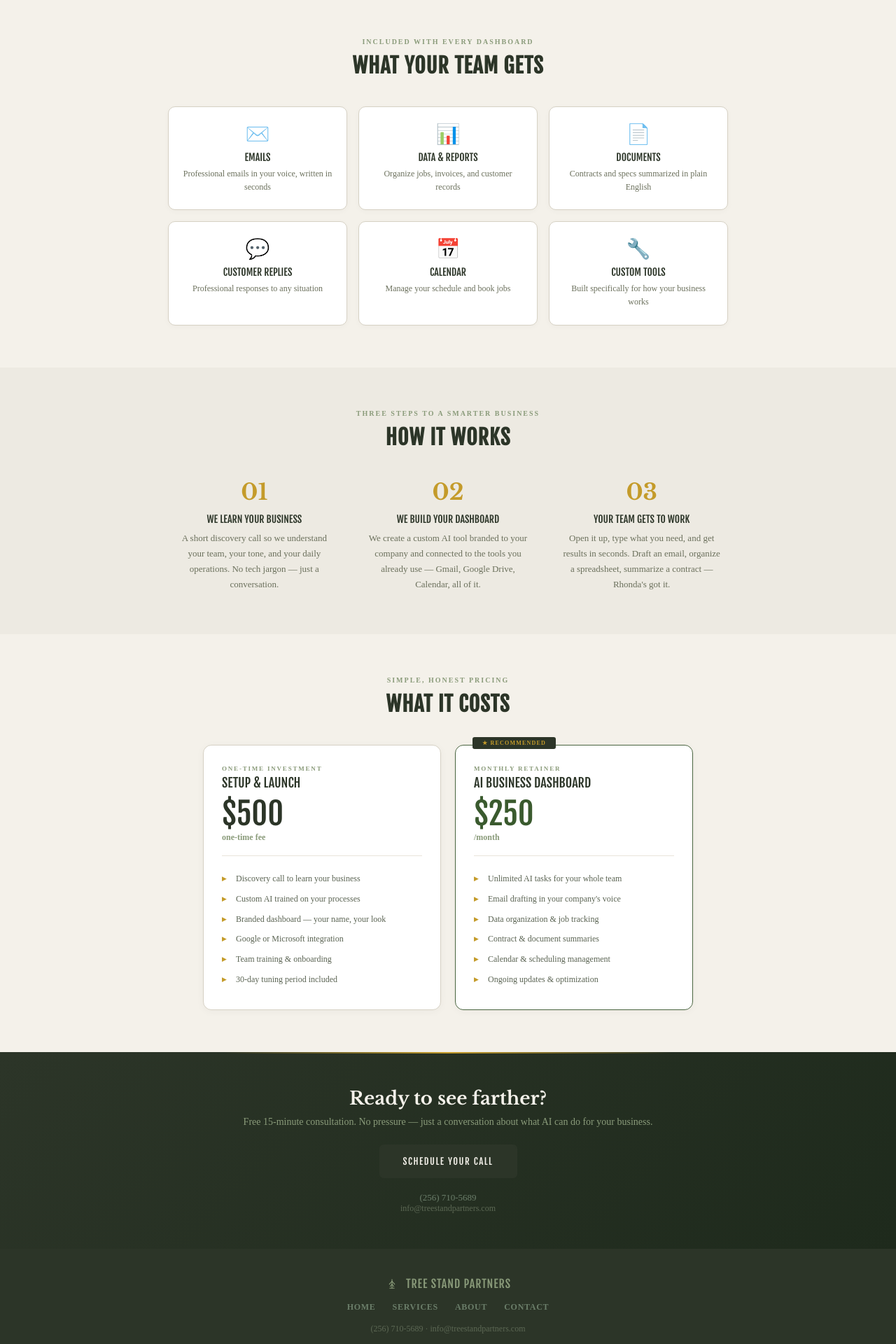
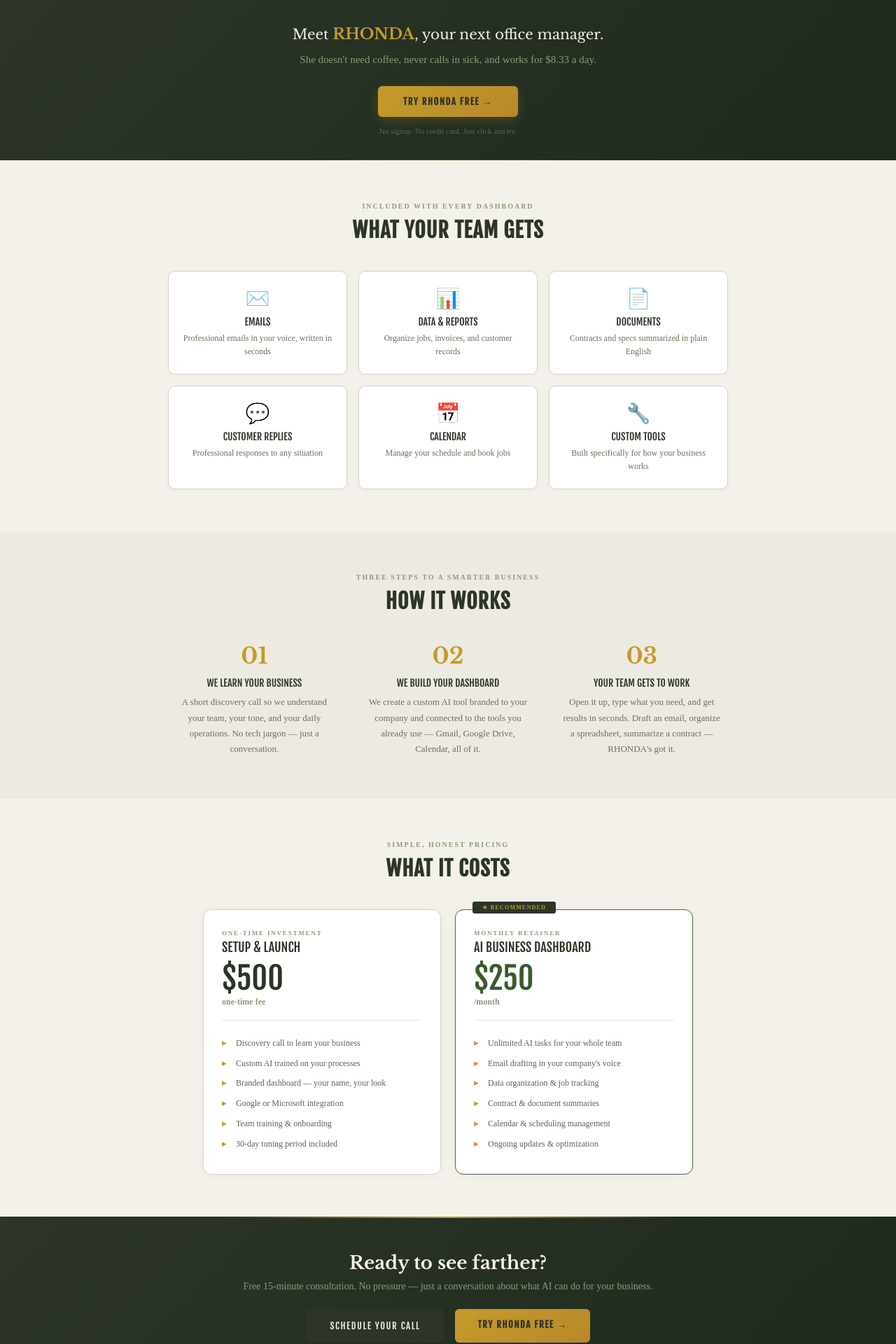
Before and after one commit to jefferdr-rgb/tree-stand-partners, a React (Vite) app: page / in a window 1280 px wide. Shown: the part 700-2620 px from the top of the page at 70% size. Built offline with nearby package versions, Linux system fonts and the light colour scheme.

Commit message:
Update App.jsx

```diff
--- a/src/App.jsx
+++ b/src/App.jsx
@@ -41,6 +41,71 @@ const Button = ({ children, onClick, outline, style: s }) => (
   onMouseEnter={e => { e.target.style.background = outline ? "#2c3528" : "#4a6540"; e.target.style.color = "#f4f1ea"; }}
   onMouseLeave={e => { e.target.style.background = outline ? "transparent" : "#2c3528"; e.target.style.color = outline ? "#2c3528" : "#f4f1ea"; }}
   >{children}</button>
+);
+
+const DemoBanner = () => (
+  <section style={{
+    background: "linear-gradient(135deg, #2c3528, #1e2a1c)",
+    padding: "36px 24px",
+    textAlign: "center",
+    position: "relative",
+    overflow: "hidden",
+  }}>
+    <div style={{
+      position: "absolute", top: 0, left: "20%", right: "20%", height: 1,
+      background: "linear-gradient(90deg, transparent, rgba(196,155,42,0.3), transparent)",
+    }} />
+    <div style={{
+      position: "absolute", bottom: 0, left: "20%", right: "20%", height: 1,
+      background: "linear-gradient(90deg, transparent, rgba(196,155,42,0.3), transparent)",
+    }} />
+    <div style={{ maxWidth: 600, margin: "0 auto" }}>
+      <p style={{
+        fontFamily: "'Libre Baskerville', serif",
+        fontSize: "clamp(16px, 3vw, 20px)",
+        color: "#f4f1ea",
+        lineHeight: 1.7,
+        marginBottom: 6,
+      }}>
+        Meet <span style={{ color: "#c49b2a", fontWeight: 700, fontSize: "1.1em" }}>RHONDA</span>, your next office manager.
+      </p>
+      <p style={{
+        fontSize: "clamp(13px, 2.5vw, 15px)",
+        color: "#8a9b7a",
+        lineHeight: 1.7,
+        marginBottom: 24,
+      }}>
+        She doesn't need coffee, never calls in sick, and works for $8.33 a day.
+      </p>
+      <a
+        href="https://demo.treestandpartners.com"
+        target="_blank"
+        rel="noopener noreferrer"
+        style={{
+          display: "inline-block",
+          padding: "14px 36px",
+          borderRadius: 6,
+          background: "linear-gradient(135deg, #c49b2a, #b8892a)",
+          color: "#2c3528",
+          fontFamily: "'Fjalla One', sans-serif",
+          fontSize: 13,
+          fontWeight: 700,
+          letterSpacing: "0.12em",
+          textTransform: "uppercase",
+          textDecoration: "none",
+          boxShadow: "0 4px 16px rgba(196,155,42,0.25)",
+          transition: "all 0.25s",
+        }}
+        onMouseEnter={e => { e.target.style.boxShadow = "0 6px 24px rgba(196,155,42,0.4)"; e.target.style.transform = "translateY(-1px)"; }}
+        onMouseLeave={e => { e.target.style.boxShadow = "0 4px 16px rgba(196,155,42,0.25)"; e.target.style.transform = "translateY(0)"; }}
+      >
+        Try RHONDA Free →
+      </a>
+      <p style={{ fontSize: 11, color: "#5c6854", marginTop: 14 }}>
+        No signup. No credit card. Just click and try.
+      </p>
+    </div>
+  </section>
 );
 
 const Footer = ({ navigate }) => (
@@ -119,10 +184,10 @@ const HomePage = ({ navigate }) => (
           Your Business Deserves a Better <span style={{ color: "#c49b2a" }}>Vantage Point</span>
         </h1>
         <p style={{ fontSize: "clamp(14px, 2.5vw, 16px)", color: "#b0bca0", lineHeight: 1.8, marginBottom: 8 }}>
-          When you need help, just ask <Gold>Rhonda</Gold>, your new office manager. She handles the hard stuff, so you can work. She tracks jobs & invoices, writes emails like a pro, organizes your bills and receipts, summarizes contracts, tackles customer replies and anything else you dream up.
+          When you need help, just ask <Gold>RHONDA</Gold>, your new office manager. She handles the hard stuff, so you can work. She tracks jobs & invoices, writes emails like a pro, organizes your bills and receipts, summarizes contracts, tackles customer replies and anything else you dream up.
         </p>
         <p style={{ fontSize: "clamp(14px, 2.5vw, 16px)", color: "#b0bca0", lineHeight: 1.8, marginBottom: 32 }}>
-          <Gold>Rhonda</Gold> will have you singing a song, instead of doing jobs you <strong style={{ color: "#f4f1ea" }}>HATE!</strong>
+          <Gold>RHONDA</Gold> will have you singing a song, instead of doing jobs you <strong style={{ color: "#f4f1ea" }}>HATE!</strong>
         </p>
         <Button onClick={() => navigate("contact")}>Book Your Free Consultation</Button>
       </div>
@@ -139,6 +204,9 @@ const HomePage = ({ navigate }) => (
         ))}
       </div>
     </section>
+
+    {/* Demo Banner - Top */}
+    <DemoBanner />
 
     {/* What Your Team Gets */}
     <section style={{ background: "#f4f1ea", padding: "60px 24px" }}>
@@ -171,7 +239,7 @@ const HomePage = ({ navigate }) => (
           {[
             { num: "01", name: "We Learn Your Business", desc: "A short discovery call so we understand your team, your tone, and your daily operations. No tech jargon — just a conversation." },
             { num: "02", name: "We Build Your Dashboard", desc: "We create a custom AI tool branded to your company and connected to the tools you already use — Gmail, Google Drive, Calendar, all of it." },
-            { num: "03", name: "Your Team Gets to Work", desc: "Open it up, type what you need, and get results in seconds. Draft an email, organize a spreadsheet, summarize a contract — Rhonda's got it." },
+            { num: "03", name: "Your Team Gets to Work", desc: "Open it up, type what you need, and get results in seconds. Draft an email, organize a spreadsheet, summarize a contract — RHONDA's got it." },
           ].map((s, i) => (
             <div key={i} style={{ textAlign: "center", padding: "0 10px" }}>
               <div style={{ fontFamily: "'Libre Baskerville', serif", fontSize: 32, fontWeight: 700, color: "#c49b2a", marginBottom: 10 }}>{s.num}</div>
@@ -220,8 +288,25 @@ const HomePage = ({ navigate }) => (
       <div style={{ position: "absolute", top: 0, left: "25%", right: "25%", height: 2, background: "linear-gradient(90deg, transparent, #c49b2a, transparent)" }} />
       <h2 style={{ fontFamily: "'Libre Baskerville', serif", fontSize: "clamp(20px, 3.5vw, 26px)", color: "#f4f1ea", fontWeight: 700, marginBottom: 10 }}>Ready to see farther?</h2>
       <p style={{ fontSize: 14, color: "#8a9b7a", marginBottom: 24 }}>Free 15-minute consultation. No pressure — just a conversation about what AI can do for your business.</p>
-      <Button onClick={() => navigate("contact")}>Schedule Your Call</Button>
-      <div style={{ marginTop: 20, fontSize: 13, color: "#6b7e6a" }}>{PHONE}</div>
+      <div style={{ display: "flex", justifyContent: "center", gap: 16, flexWrap: "wrap", marginBottom: 20 }}>
+        <Button onClick={() => navigate("contact")}>Schedule Your Call</Button>
+        <a
+          href="https://demo.treestandpartners.com"
+          target="_blank"
+          rel="noopener noreferrer"
+          style={{
+            display: "inline-block", padding: "14px 32px", borderRadius: 6,
+            background: "linear-gradient(135deg, #c49b2a, #b8892a)",
+            color: "#2c3528", fontFamily: "'Fjalla One', sans-serif",
+            fontSize: 13, fontWeight: 700, letterSpacing: "0.12em",
+            textTransform: "uppercase", textDecoration: "none",
+            transition: "all 0.25s",
+          }}
+          onMouseEnter={e => { e.target.style.transform = "translateY(-1px)"; e.target.style.boxShadow = "0 6px 20px rgba(196,155,42,0.35)"; }}
+          onMouseLeave={e => { e.target.style.transform = "translateY(0)"; e.target.style.boxShadow = "none"; }}
+        >Try RHONDA Free →</a>
+      </div>
+      <div style={{ fontSize: 13, color: "#6b7e6a" }}>{PHONE}</div>
       <div style={{ fontSize: 12, color: "#5c6854" }}>{EMAIL}</div>
     </section>
   </div>
@@ -251,9 +336,9 @@ const ServicesPage = ({ navigate }) => (
 
     <section style={{ background: "#edeae2", padding: "60px 24px" }}>
       <div style={{ maxWidth: 680, margin: "0 auto" }}>
-        <SectionHeader>Meet Rhonda</SectionHeader>
+        <SectionHeader>Meet RHONDA</SectionHeader>
         <div style={{ fontSize: 15, color: "#5a6352", lineHeight: 1.9, textAlign: "center" }}>
-          <p><Gold>Rhonda</Gold> is your AI-powered office manager. She lives inside a custom dashboard branded to your company, and she already knows how your business works — your tone, your services, your customers.</p>
+          <p><Gold>RHONDA</Gold> is your AI-powered office manager. She lives inside a custom dashboard branded to your company, and she already knows how your business works — your tone, your services, your customers.</p>
           <p style={{ marginTop: 16 }}>She's not a generic chatbot. She's trained on YOUR business. When she writes an email, it sounds like you wrote it. When she organizes your data, she knows what a "job" means in your world. When she summarizes a contract, she flags the things that matter to your industry.</p>
         </div>
       </div>
@@ -263,11 +348,11 @@ const ServicesPage = ({ navigate }) => (
       <div style={{ maxWidth: 800, margin: "0 auto" }}>
         <SectionHeader kicker="Everything In Your Dashboard">What's Included</SectionHeader>
         {[
-          { icon: "✉️", name: "Email Drafting", desc: "Tell Rhonda who you're writing to and what you need to say. She drafts a professional email in your company's voice in about 30 seconds. Follow-ups, quotes, thank-you's, responses to complaints — she handles all of it." },
-          { icon: "📊", name: "Data & Reports", desc: "Paste in your job data, customer list, or invoice records and Rhonda organizes it into clean, sortable formats. She'll spot patterns too — like which job type brings in the most revenue or which month is your busiest." },
-          { icon: "📄", name: "Document Summaries", desc: "Upload a contract, vendor agreement, or spec sheet and Rhonda gives you a plain-English summary with the key dates, dollar amounts, and anything you should flag for your lawyer." },
-          { icon: "💬", name: "Customer Communication", desc: "Paste in a customer's message and Rhonda helps you draft the perfect response — professional, solution-oriented, and on-brand. Even for the difficult ones." },
-          { icon: "📅", name: "Calendar & Scheduling", desc: "Rhonda checks your schedule, finds open slots, and helps you book jobs, meetings, and follow-ups without the back-and-forth." },
+          { icon: "✉️", name: "Email Drafting", desc: "Tell RHONDA who you're writing to and what you need to say. She drafts a professional email in your company's voice in about 30 seconds. Follow-ups, quotes, thank-you's, responses to complaints — she handles all of it." },
+          { icon: "📊", name: "Data & Reports", desc: "Paste in your job data, customer list, or invoice records and RHONDA organizes it into clean, sortable formats. She'll spot patterns too — like which job type brings in the most revenue or which month is your busiest." },
+          { icon: "📄", name: "Document Summaries", desc: "Upload a contract, vendor agreement, or spec sheet and RHONDA gives you a plain-English summary with the key dates, dollar amounts, and anything you should flag for your lawyer." },
+          { icon: "💬", name: "Customer Communication", desc: "Paste in a customer's message and RHONDA helps you draft the perfect response — professional, solution-oriented, and on-brand. Even for the difficult ones." },
+          { icon: "📅", name: "Calendar & Scheduling", desc: "RHONDA checks your schedule, finds open slots, and helps you book jobs, meetings, and follow-ups without the back-and-forth." },
           { icon: "🔧", name: "Custom Tools", desc: "Every business is different. If you need something specific — a quote generator, a job intake form, a vendor comparison tool — we build it into your dashboard." },
         ].map((item, i) => (
           <div key={i} style={{ display: "flex", gap: 20, alignItems: "flex-start", padding: "24px 0", borderBottom: i < 5 ? "1px solid #d6d1c4" : "none" }}>
@@ -286,9 +371,9 @@ const ServicesPage = ({ navigate }) => (
         <SectionHeader kicker="From Discovery to Launch">How Onboarding Works</SectionHeader>
         {[
           { week: "Week 1", name: "Discovery", desc: "We hop on a call and learn how your business runs. What tools do you use? How do you communicate with customers? What tasks eat up the most time? This is a conversation, not a tech demo." },
-          { week: "Week 2", name: "Build", desc: "We build your custom dashboard, write the AI instructions that make Rhonda sound like your company, connect your Google Workspace or Microsoft 365, and test everything." },
-          { week: "Week 3", name: "Launch", desc: "Your team gets a training walkthrough. We show everyone how to use the dashboard and answer questions. Then Rhonda goes to work." },
-          { week: "Weeks 4–8", name: "Tune", desc: "We monitor how your team uses Rhonda and fine-tune the AI based on real usage. If she's getting something wrong, we fix it. If your team wants a new feature, we add it." },
+          { week: "Week 2", name: "Build", desc: "We build your custom dashboard, write the AI instructions that make RHONDA sound like your company, connect your Google Workspace or Microsoft 365, and test everything." },
+          { week: "Week 3", name: "Launch", desc: "Your team gets a training walkthrough. We show everyone how to use the dashboard and answer questions. Then RHONDA goes to work." },
+          { week: "Weeks 4–8", name: "Tune", desc: "We monitor how your team uses RHONDA and fine-tune the AI based on real usage. If she's getting something wrong, we fix it. If your team wants a new feature, we add it." },
         ].map((s, i) => (
           <div key={i} style={{ display: "flex", gap: 20, marginBottom: 28 }}>
             <div style={{ fontFamily: "'Libre Baskerville', serif", fontSize: 12, fontWeight: 700, color: "#c49b2a", minWidth: 70, paddingTop: 2 }}>{s.week}</div>
@@ -303,7 +388,7 @@ const ServicesPage = ({ navigate }) => (
 
     <section style={{ background: "linear-gradient(135deg, #2c3528, #1e2a1c)", padding: "50px 24px", textAlign: "center" }}>
       <h2 style={{ fontFamily: "'Libre Baskerville', serif", fontSize: 22, color: "#f4f1ea", fontWeight: 700, marginBottom: 10 }}>Let's talk about your business</h2>
-      <p style={{ fontSize: 14, color: "#8a9b7a", marginBottom: 24 }}>Every company is different. Book a free call and we'll figure out exactly how Rhonda can help yours.</p>
+      <p style={{ fontSize: 14, color: "#8a9b7a", marginBottom: 24 }}>Every company is different. Book a free call and we'll figure out exactly how RHONDA can help yours.</p>
       <Button onClick={() => navigate("contact")}>Book Your Free Consultation</Button>
     </section>
   </div>
@@ -340,8 +425,8 @@ const AboutPage = ({ navigate }) => (
         <div style={{ display: "grid", gridTemplateColumns: "repeat(auto-fit, minmax(200px, 1fr))", gap: 20 }}>
           {[
             { name: "We Speak Your Language", desc: "We don't talk in tech buzzwords. We talk in terms you care about — time saved, customers served, and money in the bank." },
-            { name: "We Build For You, Not Everyone", desc: "Every dashboard we create is custom. Your company name, your tone of voice, your workflows. Rhonda works for YOU." },
-            { name: "We Earn Our Keep", desc: "You're not locked into a contract. If Rhonda isn't saving you time and money, you can walk away. We stay because we deliver." },
+            { name: "We Build For You, Not Everyone", desc: "Every dashboard we create is custom. Your company name, your tone of voice, your workflows. RHONDA works for YOU." },
+            { name: "We Earn Our Keep", desc: "You're not locked into a contract. If RHONDA isn't saving you time and money, you can walk away. We stay because we deliver." },
           ].map((v, i) => (
             <div key={i} style={{ background: "#fff", border: "1px solid #d6d1c4", borderRadius: 10, padding: "24px 22px", boxShadow: "0 2px 8px rgba(0,0,0,0.03)" }}>
               <div style={{ fontFamily: "'Fjalla One', sans-serif", fontSize: 14, color: "#2c3528", textTransform: "uppercase", marginBottom: 10 }}>{v.name}</div>
@@ -371,7 +456,7 @@ const ContactPage = ({ navigate }) => {
     <div>
       <section style={{ background: "linear-gradient(170deg, #2c3528, #1e2a1c)", padding: "60px 24px", textAlign: "center" }}>
         <h1 style={{ fontFamily: "'Fjalla One', sans-serif", fontSize: "clamp(26px, 5vw, 36px)", color: "#f4f1ea", textTransform: "uppercase", marginBottom: 12 }}>Let's Have a Conversation</h1>
-        <p style={{ fontSize: 15, color: "#8a9b7a" }}>No pitch, no pressure. Just 15 minutes to see if Rhonda's a good fit for your business.</p>
+        <p style={{ fontSize: 15, color: "#8a9b7a" }}>No pitch, no pressure. Just 15 minutes to see if RHONDA's a good fit for your business.</p>
       </section>
 
       <section style={{ background: "#f4f1ea", padding: "60px 24px" }}>
@@ -431,7 +516,7 @@ const ContactPage = ({ navigate }) => {
             <div style={{ marginBottom: 28 }}>
               <div style={{ fontSize: 11, fontWeight: 700, color: "#8a9b7a", textTransform: "uppercase", letterSpacing: "0.1em", marginBottom: 6 }}>Hours</div>
               <div style={{ fontSize: 14, color: "#2c3528" }}>Monday – Friday, 8am – 5pm CST</div>
-              <div style={{ fontSize: 12, color: "#c49b2a", fontStyle: "italic", marginTop: 4 }}>(Rhonda works 24/7)</div>
+              <div style={{ fontSize: 12, color: "#c49b2a", fontStyle: "italic", marginTop: 4 }}>(RHONDA works 24/7)</div>
             </div>
 
             <div style={{ height: 1, background: "#d6d1c4", margin: "28px 0" }} />
@@ -439,7 +524,7 @@ const ContactPage = ({ navigate }) => {
             <h3 style={{ fontFamily: "'Fjalla One', sans-serif", fontSize: 15, color: "#2c3528", textTransform: "uppercase", marginBottom: 16 }}>Common Questions</h3>
             {[
               { q: "How much does it cost?", a: "$500 one-time setup fee plus $250/month. No contracts — cancel anytime." },
-              { q: "Do I need to be tech-savvy?", a: "Not at all. If you can type a sentence, you can use Rhonda." },
+              { q: "Do I need to be tech-savvy?", a: "Not at all. If you can type a sentence, you can use RHONDA." },
               { q: "How long does setup take?", a: "Most businesses are up and running within 2 weeks." },
               { q: "Can my whole team use it?", a: "Yes. One monthly price covers your whole company — no per-user fees." },
               { q: "What if I don't like it?", a: "No contracts. Cancel your retainer anytime. We'll even help you transition." },
```
